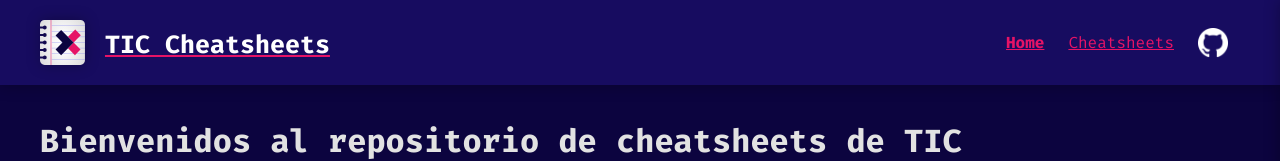
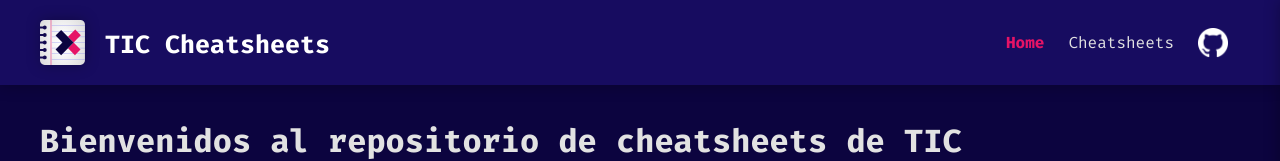
Before and after one commit to nachovigilante/cheatsheets, a Next.js app: page / in a window 1280 px wide. Shown: the top 161 px of the page. Built offline with nearby package versions, Linux system fonts and the light colour scheme.

Commit message:
fix: Minor style fix

```diff
--- a/components/layout/Header.module.scss
+++ b/components/layout/Header.module.scss
@@ -13,6 +13,7 @@
     .home {
         display: flex;
         align-items: center;
+        text-decoration: none;
 
         svg {
             filter: drop-shadow(0px 0px 7px rgb(0, 0, 0, 0.3));
@@ -43,6 +44,8 @@
 
         a {
             margin: 0 12px;
+            text-decoration: none;
+            color: var(--font-color);
 
             &.github-link {
                 height: 30px;
```
